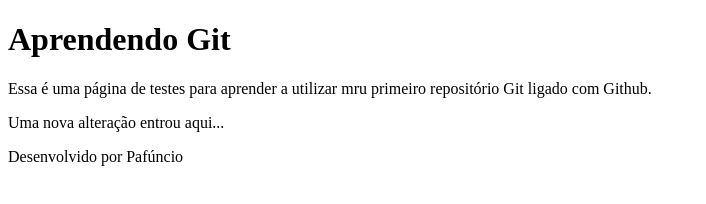
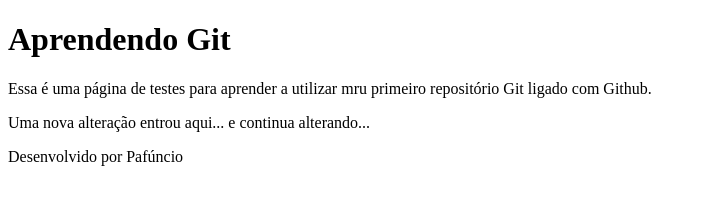
Before and after one commit to ingrid-014/RepositorioTeste, a plain HTML site: page index.html in a window 1280 px wide. Shown: the whole page, without its empty margins (0-706 px from the left). Drawn offline with Linux system fonts and the light colour scheme.

Commit message:
Alterando a tag p ....

```diff
--- a/index.html
+++ b/index.html
@@ -12,7 +12,7 @@
         repositório Git ligado com Github.
     </p>
     <p>
-        Uma nova alteração entrou aqui...
+        Uma nova alteração entrou aqui... e continua alterando...
     </p>
     <footer>
         Desenvolvido por Pafúncio
```
